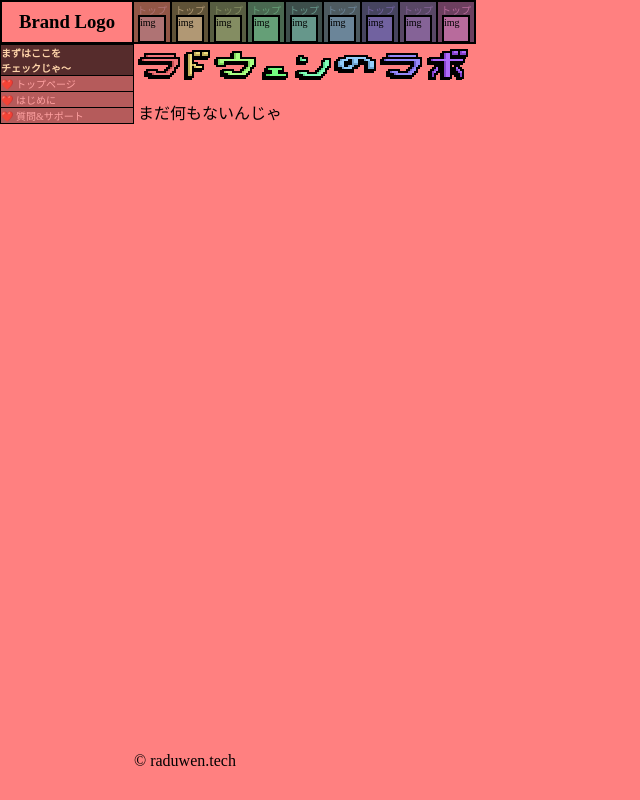
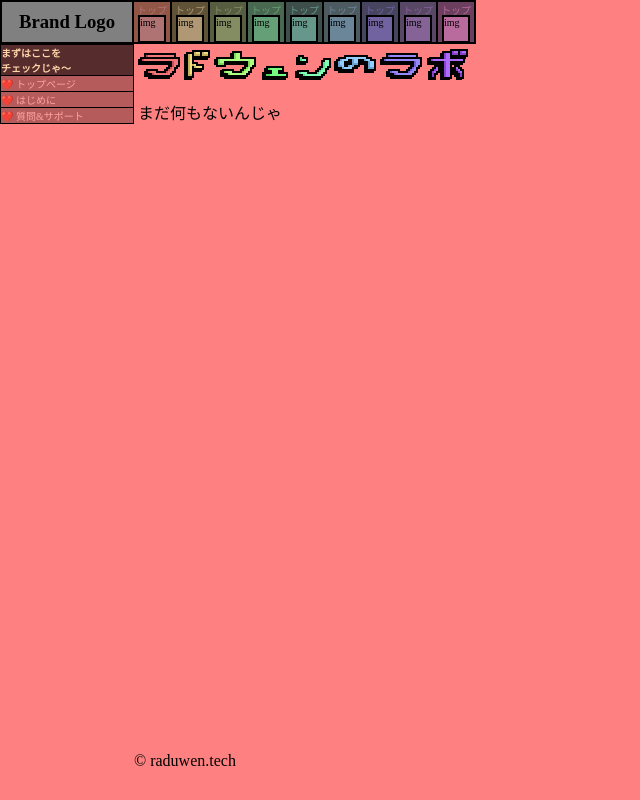
Before and after one commit to raduwen/raduwen.github.io, a Next.js app: page /home in a window 1280 px wide. Shown: the whole page, without its empty margins (0-640 px from the left). Built offline with nearby package versions, Linux system fonts and the light colour scheme.

Commit message:
brand logo

```diff
--- a/components/MainMenu/index.jsx
+++ b/components/MainMenu/index.jsx
@@ -60,6 +60,7 @@ const styles = {
     height: '44px',
     border: borderStyle,
     boxSizing: 'border-box',
+    backgroundColor: 'gray',
   },
   ul: {
     margin: 0,
@@ -106,11 +107,17 @@ const MenuItem = ({ text, color, onClick }) => {
   )
 }
 
+const BrandLogo = () => {
+  return (
+    <h1 style={{ ...styles.logo, textAlign: 'center', verticalAlign: 'middle' }}>Brand Logo</h1>
+  )
+}
+
 const MainMenu = () => {
   return (
     <nav>
       <section style={{ display: 'flex' }}>
-        <h1 style={{ ...styles.logo, textAlign: 'center', verticalAlign: 'middle' }}>Brand Logo</h1>
+        <BrandLogo />
         <ul style={ styles.ul }>
           <MenuItem text="トップ" color="a" onClick={() => console.log("TODO")}/>
           <MenuItem text="トップ" color="b" onClick={() => console.log("TODO")}/>
```
